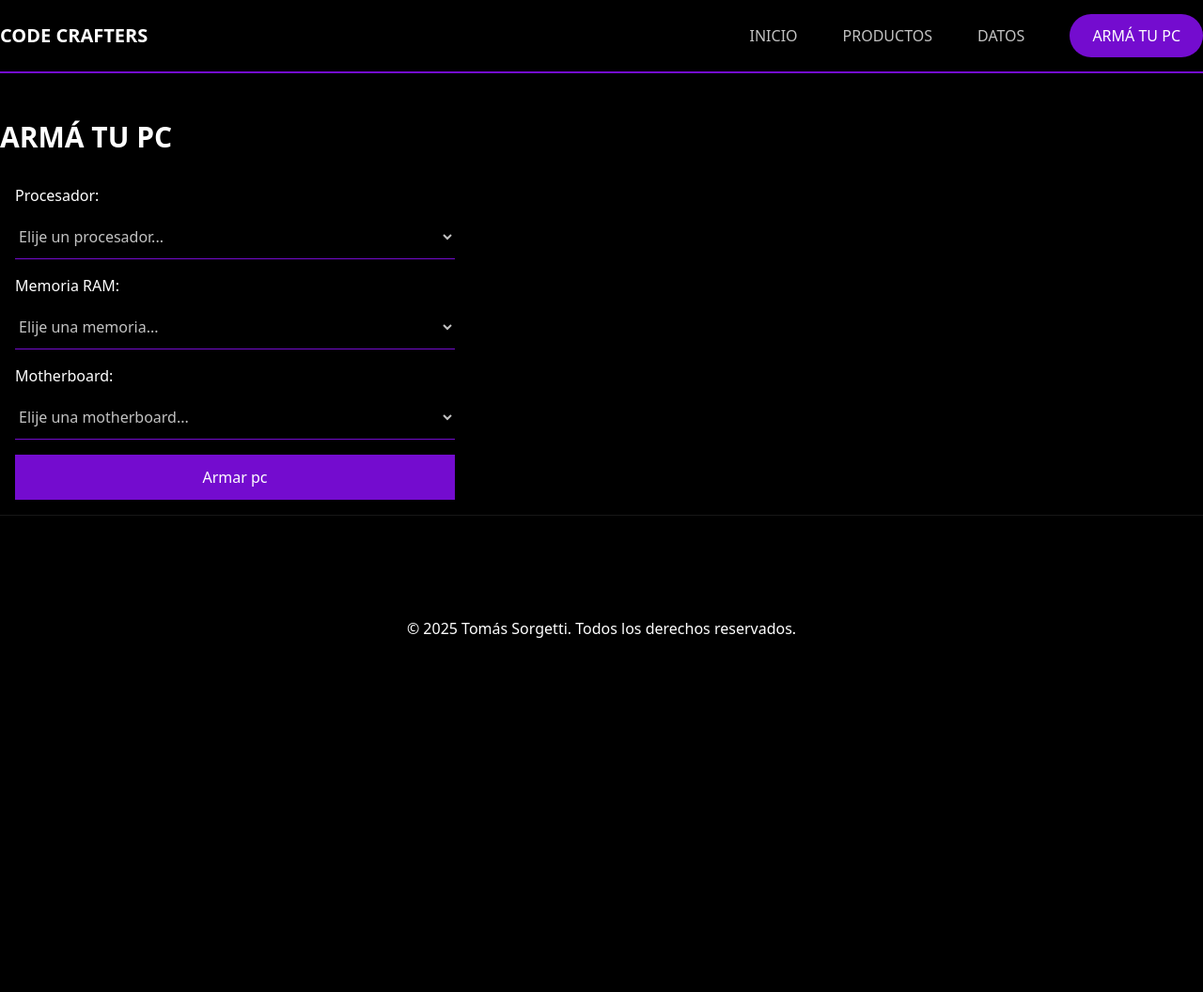
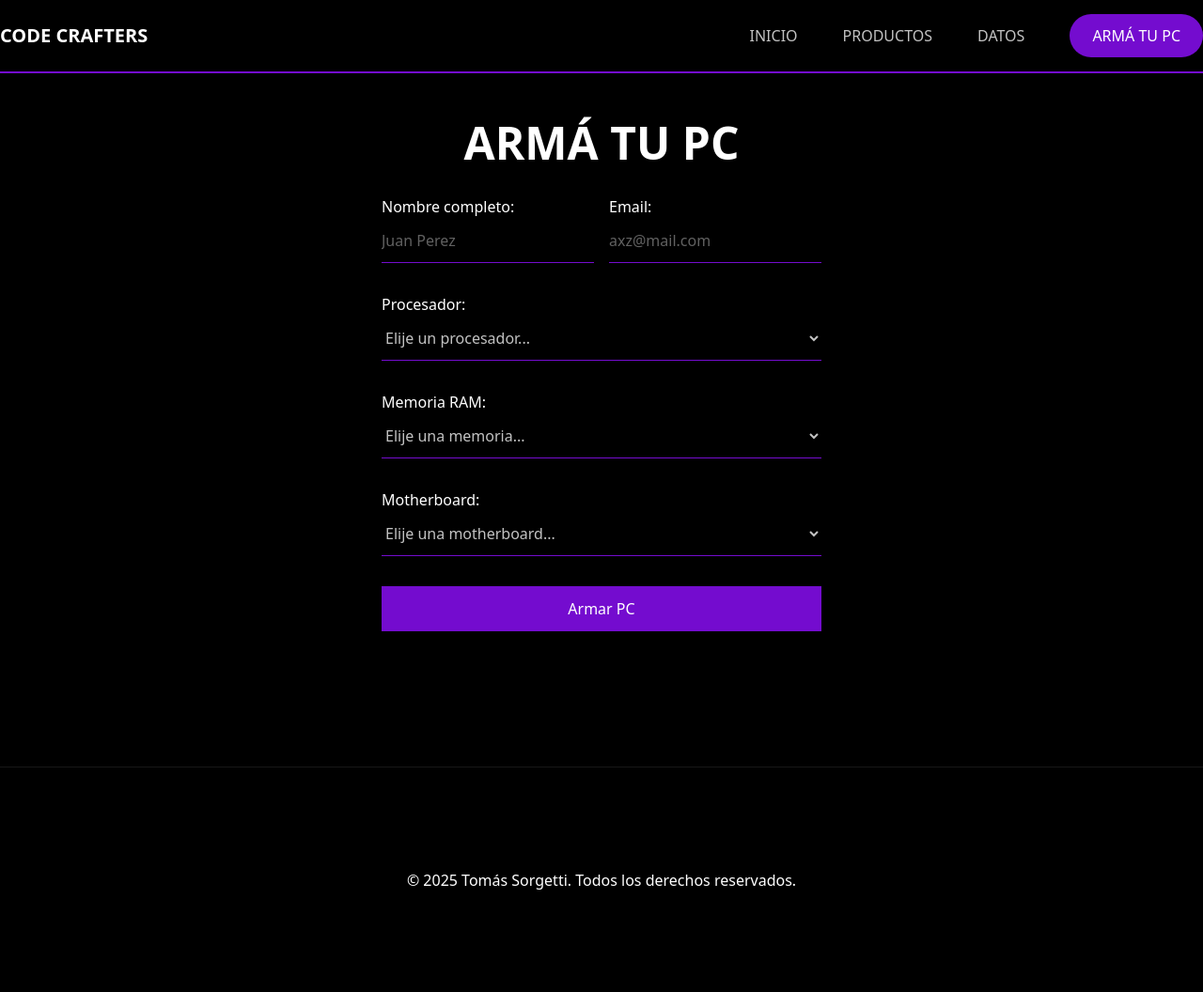
Before and after one commit to TomasSorgetti/parcial-1-php, a PHP site: page /index.php?page=build in a window 1280 px wide. Shown: the whole page at 94% size. Before the commit the page ends 679 px from the top, so only its background shows below. Run offline with PHP 8.4, Linux system fonts and the light colour scheme.

Commit message:
feat: build form validations

```diff
--- a/index.php
+++ b/index.php
@@ -19,7 +19,7 @@
     <script src="https://cdn.jsdelivr.net/npm/@tailwindcss/browser@4"></script>
 
     <style type="text/tailwindcss">
-      @theme {
+    :root {
       --background-color: #000000;
       --light-text-color: #ffffff;
       --dark-text-color: #C2C2C2;
@@ -36,7 +36,6 @@
       --font-size-3xl: 38px;
       --font-size-4xl: 52px;
       --font-size-5xl: 56px;
-
     }
     </style>
 </head>
@@ -83,5 +82,6 @@
 
     <script src="scripts/navbar.js"></script>
     <script src="scripts/products.js"></script>
+    <script src="scripts/buildForm.js"></script>
 </body>
 </html>
--- a/pages/build.php
+++ b/pages/build.php
@@ -6,39 +6,63 @@
 
 ?>
 
-<main class="mt-32">
+<main class="my-32">
     <section>
-        <h1 class="uppercase font-bold text-3xl">Armá tu pc</h1>
-        <form action="index.php?page=success" method="POST" class="flex flex-col gap-4 items-start mt-4 w-full max-w-[500px] p-4">
-            <div class="flex flex-col gap-2 items-start w-full">
-                <label for="procesador" >Procesador:</label>
-                <select name="procesador" id="procesador" class="text-[var(--dark-text-color)] w-full h-[48px] border-b-1 border-[var(--primary-color)]">
-                    <option selected >Elije un procesador...</option>
-                    <?php foreach($processors as $processor) : ?>
-                        <option value="<?= $processor->getId() ?>"><?= $processor->getTitle() ?></option>
+        <h1 class="uppercase font-bold text-3xl text-center lg:text-5xl">Armá tu pc</h1>
+        <form id="build-form" action="index.php?page=success" method="POST" class="flex flex-col gap-8 items-start mt-4 w-full max-w-[500px] mx-auto p-4">
+            <div class="flex flex-col gap-2 items-start w-full lg:flex-row lg:gap-4">
+                <!-- Name -->
+                <div class="flex flex-col items-start w-full relative">
+                    <label for="name">Nombre completo:</label>
+                    <input type="text" name="name" id="name" placeholder="Juan Perez" class="text-[var(--dark-text-color)] w-full h-[48px] border-b-1 border-[var(--primary-color)] bg-[var(--background-color)]">
+                    <small id="name-error" class="h-4 absolute left-0 -bottom-4 text-red-600"></small>
+                </div>
+
+                <!-- Email -->
+                <div class="flex flex-col items-start w-full relative">
+                    <label for="email">Email:</label>
+                    <input type="text" name="email" id="email" placeholder="axz@mail.com" class="text-[var(--dark-text-color)] w-full h-[48px] border-b-1 border-[var(--primary-color)] bg-[var(--background-color)]">
+                    <small id="email-error" class="h-4 absolute left-0 -bottom-4 text-red-600"></small>
+                </div>
+            </div>
+
+            <!-- Processor -->
+            <div class="flex flex-col items-start w-full relative">
+                <label for="processor">Procesador:</label>
+                <select name="processor" id="processor" class="text-[var(--dark-text-color)] w-full h-[48px] border-b-1 border-[var(--primary-color)] bg-[var(--background-color)]">
+                    <option value="" selected>Elije un procesador...</option>
+                    <?php foreach ($processors as $processor): ?>
+                        <option value="<?= $processor->getId() ?>"><?= htmlspecialchars($processor->getTitle()) ?></option>
                     <?php endforeach; ?>
                 </select>
+                <small id="processor-error" class="h-4 absolute left-0 -bottom-4 text-red-600"></small>
             </div>
-            <div class="flex flex-col gap-2 items-start w-full">
-                <label for="ram" >Memoria RAM:</label>
-                <select name="ram" id="ram" class="text-[var(--dark-text-color)] w-full h-[48px] border-b-1 border-[var(--primary-color)]">
-                    <option selected>Elije una memoria...</option>
-                    <?php foreach($rams as $ram) : ?>
-                        <option value="<?= $ram->getId() ?>"><?= $ram->getTitle() ?></option>
+
+            <!-- Memory -->
+            <div class="flex flex-col items-start w-full relative">
+                <label for="ram">Memoria RAM:</label>
+                <select name="ram" id="ram" class="text-[var(--dark-text-color)] w-full h-[48px] border-b-1 border-[var(--primary-color)] bg-[var(--background-color)]">
+                    <option value="" selected>Elije una memoria...</option>
+                    <?php foreach ($rams as $ram): ?>
+                        <option value="<?= $ram->getId() ?>"><?= htmlspecialchars($ram->getTitle()) ?></option>
                     <?php endforeach; ?>
                 </select>
+                <small id="ram-error" class="h-4 absolute left-0 -bottom-4 text-red-600"></small>
             </div>
-            <div class="flex flex-col gap-2 items-start w-full">
-                <label for="motherboard" >Motherboard:</label>
-                <select name="motherboard" id="motherboard" class="text-[var(--dark-text-color)] w-full h-[48px] border-b-1 border-[var(--primary-color)]">
-                    <option selected>Elije una motherboard...</option>
-                    <?php foreach($mothers as $mother) : ?>
-                        <option value="<?= $mother->getId() ?>"><?= $mother->getTitle() ?></option>
+
+            <!-- Motherboard -->
+            <div class="flex flex-col items-start w-full relative">
+                <label for="motherboard">Motherboard:</label>
+                <select name="motherboard" id="motherboard" class="text-[var(--dark-text-color)] w-full h-[48px] border-b-1 border-[var(--primary-color)] bg-[var(--background-color)]">
+                    <option value="" selected>Elije una motherboard...</option>
+                    <?php foreach ($mothers as $mother): ?>
+                        <option value="<?= $mother->getId() ?>"><?= htmlspecialchars($mother->getTitle()) ?></option>
                     <?php endforeach; ?>
                 </select>
+                <small id="motherboard-error" class="h-4 absolute left-0 -bottom-4 text-red-600"></small>
             </div>
 
-            <input type="submit" value="Armar pc" class="w-full h-[48px] bg-[var(--primary-color)] text-white cursor-pointer hover:bg-[var(--alter-color)]">
+            <input id="buildButton" type="submit" value="Armar PC" class="w-full h-[48px] bg-[var(--primary-color)] text-white cursor-pointer hover:bg-[var(--alter-color)]">
         </form>
     </section>
 </main>
--- /dev/null
+++ b/scripts/buildForm.js
@@ -0,0 +1,146 @@
+document.addEventListener("DOMContentLoaded", () => {
+  if (!document.getElementById("build-form")) {
+    return;
+  }
+
+  const buildForm = document.getElementById("build-form");
+  const nameInput = document.getElementById("name");
+  const emailInput = document.getElementById("email");
+  const processorInput = document.getElementById("processor");
+  const ramInput = document.getElementById("ram");
+  const motherboardInput = document.getElementById("motherboard");
+  const nameError = document.getElementById("name-error");
+  const emailError = document.getElementById("email-error");
+  const processorError = document.getElementById("processor-error");
+  const ramError = document.getElementById("ram-error");
+  const motherboardError = document.getElementById("motherboard-error");
+
+  if (
+    !buildForm ||
+    !nameInput ||
+    !emailInput ||
+    !processorInput ||
+    !ramInput ||
+    !motherboardInput
+  ) {
+    console.error("Form or inputs missing, aborting event listeners");
+    return;
+  }
+
+  // Validation functions
+  const validateName = (name) => {
+    if (!name) return "El nombre es obligatorio.";
+    if (!/^[a-zA-Z\s]{2,}$/.test(name))
+      return "El nombre debe contener solo letras y espacios (mínimo 2 caracteres).";
+    return "";
+  };
+
+  const validateEmail = (email) => {
+    if (!email) return "El email es obligatorio.";
+    if (!/^[\w-\.]+@([\w-]+\.)+[\w-]{2,4}$/.test(email))
+      return "Por favor, ingrese un email válido.";
+    return "";
+  };
+
+  const validateSelect = (value, fieldName) => {
+    if (!value || value === "") return `Elegí un ${fieldName}.`;
+    return "";
+  };
+
+  const updateError = (input, errorElement, errorMessage) => {
+    if (!input || !errorElement) return;
+    errorElement.textContent = errorMessage;
+    input.classList.toggle("border-red-600", !!errorMessage);
+    input.setAttribute("aria-invalid", !!errorMessage);
+  };
+
+  const clearErrors = () => {
+    updateError(nameInput, nameError, "");
+    updateError(emailInput, emailError, "");
+    updateError(processorInput, processorError, "");
+    updateError(ramInput, ramError, "");
+    updateError(motherboardInput, motherboardError, "");
+  };
+
+  const validateForm = () => {
+    clearErrors();
+    let isValid = true;
+
+    const nameErrorMsg = validateName(nameInput.value.trim());
+    if (nameErrorMsg) {
+      updateError(nameInput, nameError, nameErrorMsg);
+      isValid = false;
+    }
+
+    const emailErrorMsg = validateEmail(emailInput.value.trim());
+    if (emailErrorMsg) {
+      updateError(emailInput, emailError, emailErrorMsg);
+      isValid = false;
+    }
+
+    const processorErrorMsg = validateSelect(
+      processorInput.value,
+      "procesador"
+    );
+    if (processorErrorMsg) {
+      updateError(processorInput, processorError, processorErrorMsg);
+      isValid = false;
+    }
+
+    const ramErrorMsg = validateSelect(ramInput.value, "módulo de RAM");
+    if (ramErrorMsg) {
+      updateError(ramInput, ramError, ramErrorMsg);
+      isValid = false;
+    }
+
+    const motherboardErrorMsg = validateSelect(
+      motherboardInput.value,
+      "motherboard"
+    );
+    if (motherboardErrorMsg) {
+      updateError(motherboardInput, motherboardError, motherboardErrorMsg);
+      isValid = false;
+    }
+
+    return isValid;
+  };
+
+  nameInput.addEventListener("blur", () => {
+    updateError(nameInput, nameError, validateName(nameInput.value.trim()));
+  });
+
+  emailInput.addEventListener("blur", () => {
+    updateError(emailInput, emailError, validateEmail(emailInput.value.trim()));
+  });
+
+  processorInput.addEventListener("change", () => {
+    updateError(
+      processorInput,
+      processorError,
+      validateSelect(processorInput.value, "procesador")
+    );
+  });
+
+  ramInput.addEventListener("change", () => {
+    updateError(
+      ramInput,
+      ramError,
+      validateSelect(ramInput.value, "módulo de RAM")
+    );
+  });
+
+  motherboardInput.addEventListener("change", () => {
+    updateError(
+      motherboardInput,
+      motherboardError,
+      validateSelect(motherboardInput.value, "motherboard")
+    );
+  });
+
+  buildForm.addEventListener("submit", (event) => {
+    if (!validateForm()) {
+      event.preventDefault();
+      return;
+    }
+  });
+});
```
Also changed, not shown: pages/products.php (+6 -7 lines), pages/success.php (+4 -4 lines). Lines whose indentation alone changed are shown as unchanged.
